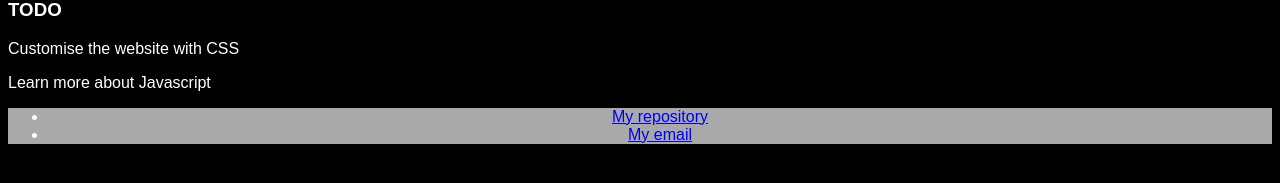
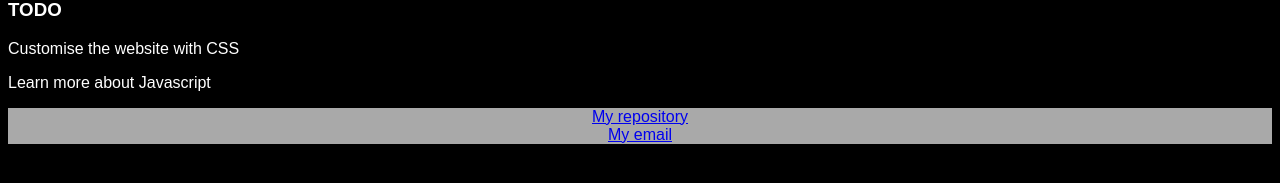
Before and after one commit to stonex159/stonex159.github.io, a Jekyll site: the page index.html, which Jekyll copies as it is, in a window 1280 px wide. Shown: the part 297-480 px from the top of the page. Built offline with Jekyll 4.4.1, drawn with Linux system fonts in a browser that asks for light colours.

Commit message:
got rid of the list

```diff
--- a/index.html
+++ b/index.html
@@ -15,14 +15,9 @@
    <p>Customise the website with CSS</p>
    <p>Learn more about Javascript</p>
   <footer>
-   <ul>
-    <li>
-     <a href="https://github.com/stonex159/stonex159.github.io">My repository</a>
-    </li>
-    <li>
-     <a href="stonex@udel.edu">My email</a>
-    </li>
-   </ul>
+   <a href="https://github.com/stonex159/stonex159.github.io">My repository</a>
+   <br>
+   <a href="stonex@udel.edu">My email</a>
   </footer>
  </body>
 </html>
```
